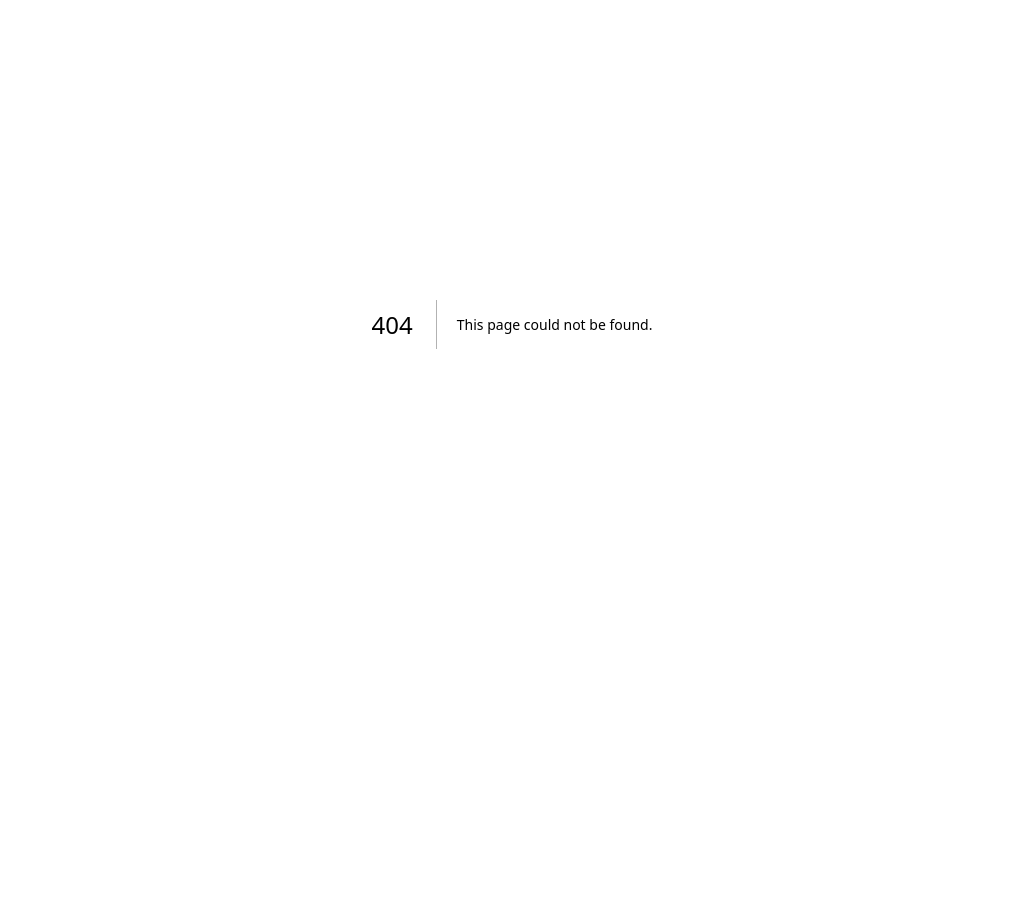
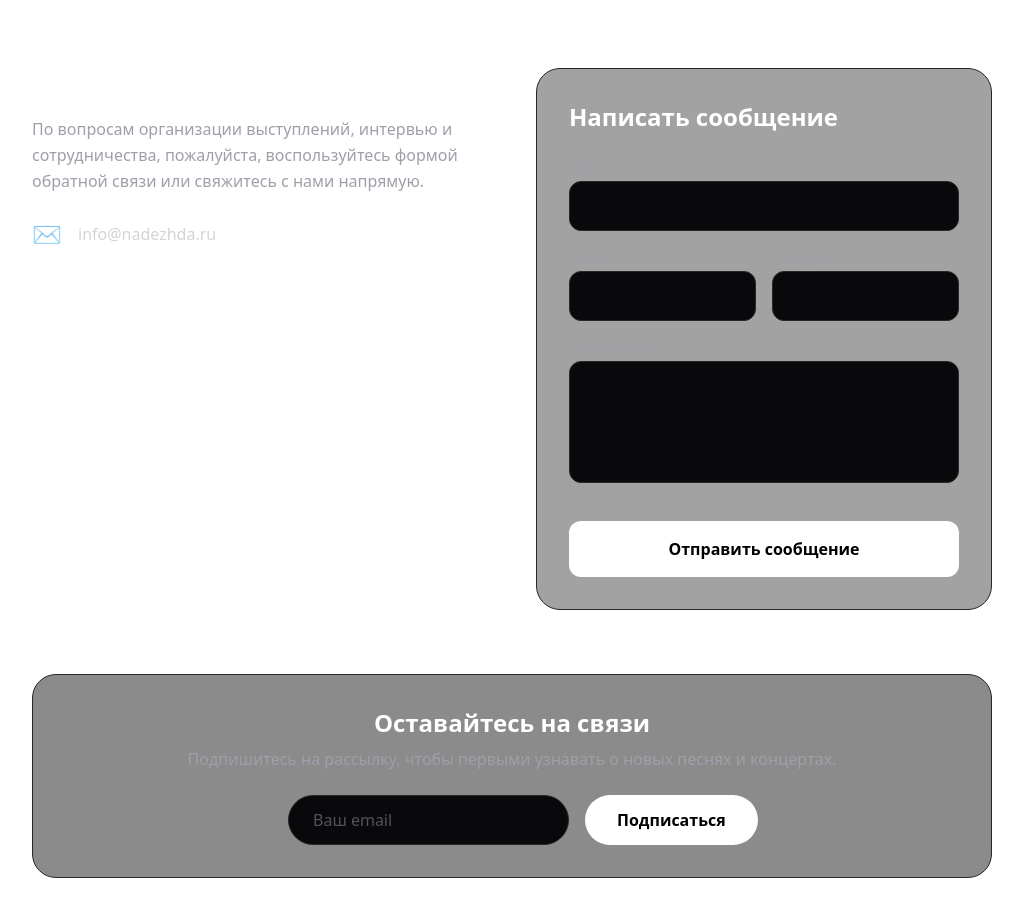
Before and after one commit to aplaygs/nadezhda-site-frontend, a Next.js app: page /contacts in a window 1280 px wide. Before the commit this address had no page. Shown: the part 136-1052 px from the top of the page, without its empty margins (128-1151 px from the left). Before the commit the page ends 956 px from the top, so only its background shows below. Built offline with nearby package versions, Linux system fonts and the light colour scheme.

Commit message:
Fix contact form payload and add Contacts to Header

```diff
--- /dev/null
+++ b/app/contacts/page.tsx
@@ -0,0 +1,115 @@
+'use client';
+
+import { useState } from 'react';
+import SubscribeForm from '@/components/forms/SubscribeForm';
+
+export default function ContactsPage() {
+  const [formData, setFormData] = useState({ name: '', email: '', phone: '', message: '' });
+  const [status, setStatus] = useState<'idle' | 'loading' | 'success' | 'error'>('idle');
+
+  const handleChange = (e: React.ChangeEvent<HTMLInputElement | HTMLTextAreaElement>) => {
+    setFormData({ ...formData, [e.target.name]: e.target.value });
+  };
+
+  const handleSubmit = async (e: React.FormEvent) => {
+    e.preventDefault();
+    setStatus('loading');
+
+    // ХИТРОСТЬ: Формируем правильные данные для Strapi
+    // Телефон приклеиваем в начало самого сообщения, а subject ставим по умолчанию
+    const payload = {
+      name: formData.name,
+      email: formData.email,
+      subject: 'Новое обращение с сайта',
+      message: `Телефон: ${formData.phone || 'не указан'}\n\nТекст сообщения:\n${formData.message}`
+    };
+
+    try {
+      const res = await fetch('http://localhost:1337/api/contact-messages', {
+        method: 'POST',
+        headers: { 'Content-Type': 'application/json' },
+        body: JSON.stringify({ data: payload }), // Отправляем наш payload, а не formData
+      });
+
+      if (res.ok) {
+        setStatus('success');
+        setFormData({ name: '', email: '', phone: '', message: '' });
+      } else {
+        setStatus('error');
+      }
+    } catch (error) {
+      console.error(error);
+      setStatus('error');
+    }
+  };
+
+  return (
+    <main className="p-8 max-w-5xl mx-auto space-y-16">
+      <h1 className="text-4xl md:text-5xl font-bold text-center">Контакты</h1>
+
+      <div className="grid grid-cols-1 md:grid-cols-2 gap-12 items-start">
+        <div className="space-y-8">
+          <div>
+            <h2 className="text-2xl font-bold text-white mb-4">Организация концертов</h2>
+            <p className="text-zinc-400 leading-relaxed mb-6">
+              По вопросам организации выступлений, интервью и сотрудничества, пожалуйста, воспользуйтесь формой обратной связи или свяжитесь с нами напрямую.
+            </p>
+            <div className="space-y-4">
+              <div className="flex items-center gap-4 text-zinc-300">
+                <span className="text-2xl">✉</span>
+                <a href="mailto:info@nadezhda.ru" className="hover:text-white transition">info@nadezhda.ru</a>
+              </div>
+            </div>
+          </div>
+        </div>
+
+        <div className="bg-zinc-900/40 p-8 rounded-3xl border border-zinc-800">
+          <h3 className="text-2xl font-bold text-white mb-6">Написать сообщение</h3>
+
+          {status === 'success' ? (
+            <div className="bg-green-900/30 text-green-400 p-6 rounded-2xl border border-green-900/50 text-center font-medium text-lg">
+              Спасибо! Ваше сообщение успешно отправлено. Мы свяжемся с вами в ближайшее время.
+            </div>
+          ) : (
+            <form onSubmit={handleSubmit} className="space-y-4">
+              <div>
+                <label className="block text-sm font-medium text-zinc-400 mb-1">Имя</label>
+                <input required type="text" name="name" value={formData.name} onChange={handleChange}
+                  className="w-full bg-zinc-950 border border-zinc-800 rounded-xl px-4 py-3 text-white focus:outline-none focus:border-zinc-500 transition" />
+              </div>
+
+              <div className="grid grid-cols-1 md:grid-cols-2 gap-4">
+                <div>
+                  <label className="block text-sm font-medium text-zinc-400 mb-1">Email</label>
+                  <input required type="email" name="email" value={formData.email} onChange={handleChange}
+                    className="w-full bg-zinc-950 border border-zinc-800 rounded-xl px-4 py-3 text-white focus:outline-none focus:border-zinc-500 transition" />
+                </div>
+                <div>
+                  <label className="block text-sm font-medium text-zinc-400 mb-1">Телефон</label>
+                  <input type="tel" name="phone" value={formData.phone} onChange={handleChange}
+                    className="w-full bg-zinc-950 border border-zinc-800 rounded-xl px-4 py-3 text-white focus:outline-none focus:border-zinc-500 transition" />
+                </div>
+              </div>
+
+              <div>
+                <label className="block text-sm font-medium text-zinc-400 mb-1">Сообщение</label>
+                <textarea required name="message" rows={4} value={formData.message} onChange={handleChange}
+                  className="w-full bg-zinc-950 border border-zinc-800 rounded-xl px-4 py-3 text-white focus:outline-none focus:border-zinc-500 transition resize-none"></textarea>
+              </div>
+
+              {status === 'error' && <p className="text-red-400 text-sm">Произошла ошибка отправки.</p>}
+
+              <button type="submit" disabled={status === 'loading'}
+                className="w-full bg-white text-black font-bold py-4 rounded-xl hover:bg-gray-200 transition disabled:opacity-50 mt-4">
+                {status === 'loading' ? 'Отправка...' : 'Отправить сообщение'}
+              </button>
+            </form>
+          )}
+        </div>
+      </div>
+
+      <SubscribeForm />
+
+    </main>
+  );
+}
--- /dev/null
+++ b/components/forms/SubscribeForm.tsx
@@ -0,0 +1,68 @@
+'use client';
+
+import { useState } from 'react';
+
+export default function SubscribeForm() {
+  const [email, setEmail] = useState('');
+  const [status, setStatus] = useState<'idle' | 'loading' | 'success' | 'error'>('idle');
+
+  const handleSubmit = async (e: React.FormEvent) => {
+    e.preventDefault();
+    setStatus('loading');
+
+    try {
+      // В Strapi POST-запросы должны быть обернуты в объект "data"
+      const res = await fetch('http://localhost:1337/api/subscriptions', {
+        method: 'POST',
+        headers: { 'Content-Type': 'application/json' },
+        body: JSON.stringify({ data: { email } }),
+      });
+
+      if (res.ok) {
+        setStatus('success');
+        setEmail('');
+      } else {
+        setStatus('error');
+      }
+    } catch (error) {
+      console.error(error);
+      setStatus('error');
+    }
+  };
+
+  return (
+    <div className="bg-zinc-900/50 p-8 rounded-3xl border border-zinc-800 text-center">
+      <h3 className="text-2xl font-bold text-white mb-2">Оставайтесь на связи</h3>
+      <p className="text-zinc-400 mb-6">Подпишитесь на рассылку, чтобы первыми узнавать о новых песнях и концертах.</p>
+
+      {status === 'success' ? (
+        <div className="bg-green-900/30 text-green-400 p-4 rounded-xl border border-green-900/50 font-medium">
+          Спасибо за подписку! Ваш email успешно добавлен.
+        </div>
+      ) : (
+        <form onSubmit={handleSubmit} className="flex flex-col sm:flex-row gap-4 max-w-md mx-auto">
+          <input
+            type="email"
+            required
+            placeholder="Ваш email"
+            value={email}
+            onChange={(e) => setEmail(e.target.value)}
+            disabled={status === 'loading'}
+            className="flex-1 bg-zinc-950 border border-zinc-800 rounded-full px-6 py-3 text-white placeholder:text-zinc-600 focus:outline-none focus:border-zinc-500 transition"
+          />
+          <button
+            type="submit"
+            disabled={status === 'loading'}
+            className="bg-white text-black font-bold px-8 py-3 rounded-full hover:bg-gray-200 transition disabled:opacity-50"
+          >
+            {status === 'loading' ? 'Отправка...' : 'Подписаться'}
+          </button>
+        </form>
+      )}
+
+      {status === 'error' && (
+        <p className="text-red-400 text-sm mt-4">Произошла ошибка. Попробуйте еще раз.</p>
+      )}
+    </div>
+  );
+}
--- a/components/layout/Header.tsx
+++ b/components/layout/Header.tsx
@@ -11,6 +11,7 @@ export default function Header() {
         <Link href="/music" className="hover:text-gray-300 transition-colors">Музыка</Link>
         <Link href="/videos" className="hover:text-gray-300 transition-colors">Видео</Link>
         <Link href="/events" className="hover:text-gray-300 transition-colors">Афиша</Link>
+        <Link href="/contacts" className="hover:text-white transition">Контакты</Link>
       </nav>
     </header>
   );
```
